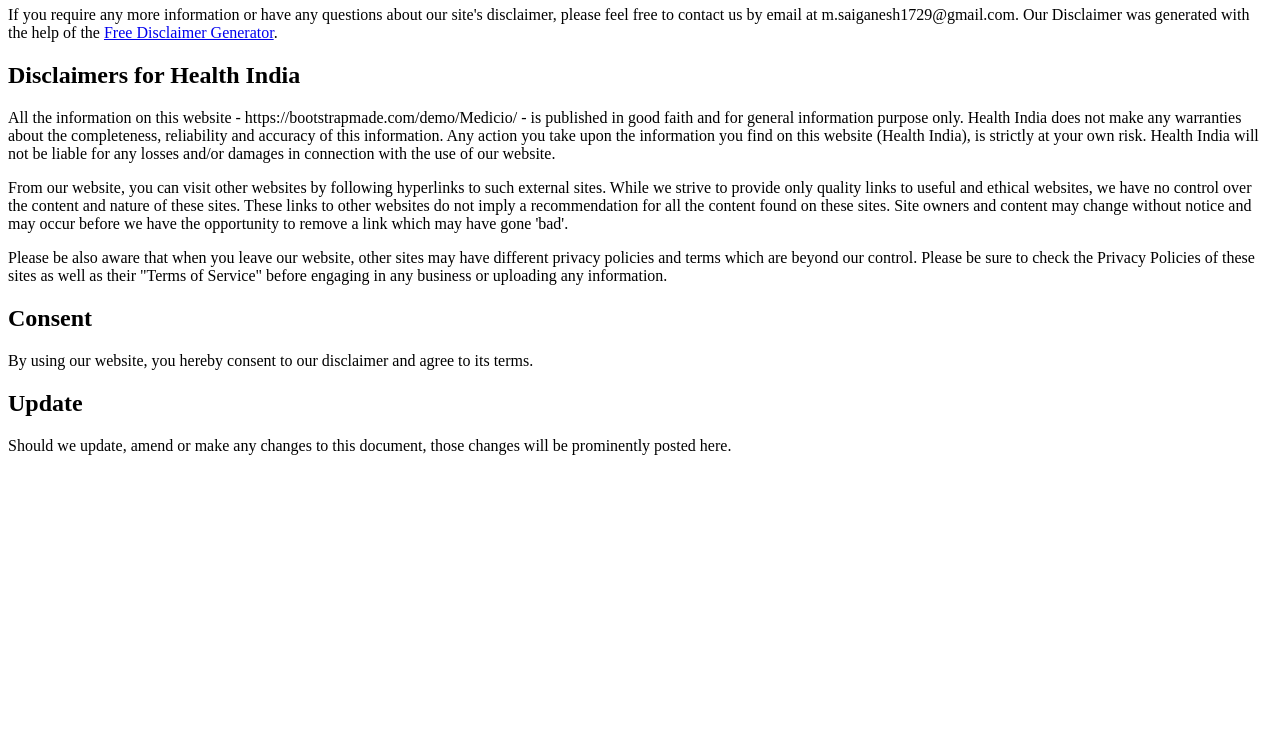
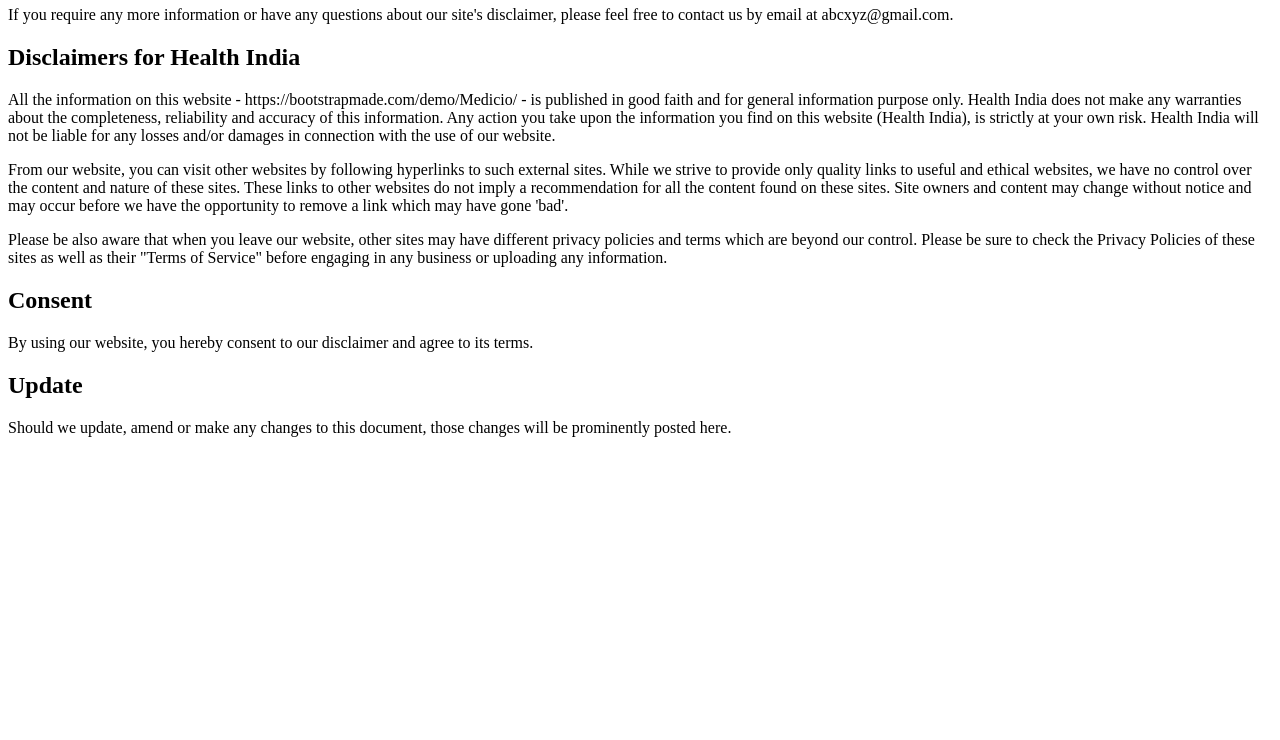
Before and after one commit to shanmuk07/Health-Services, a plain HTML site: page index.html in a window 1280 px wide. Shown: the part 60-800 px from the top of the page. Drawn offline with Linux system fonts and the light colour scheme.

Commit message:
Update index.html

```diff
--- a/index.html
+++ b/index.html
@@ -1,6 +1,6 @@
 <h1>Disclaimer for Helath India</h1>
 
-<p>If you require any more information or have any questions about our site's disclaimer, please feel free to contact us by email at m.saiganesh1729@gmail.com. Our Disclaimer was generated with the help of the <a href="https://www.disclaimergenerator.net/">Free Disclaimer Generator</a>.</p>
+<p>If you require any more information or have any questions about our site's disclaimer, please feel free to contact us by email at abcxyz@gmail.com.</p>
 
 <h2>Disclaimers for Health India</h2>
 
```
